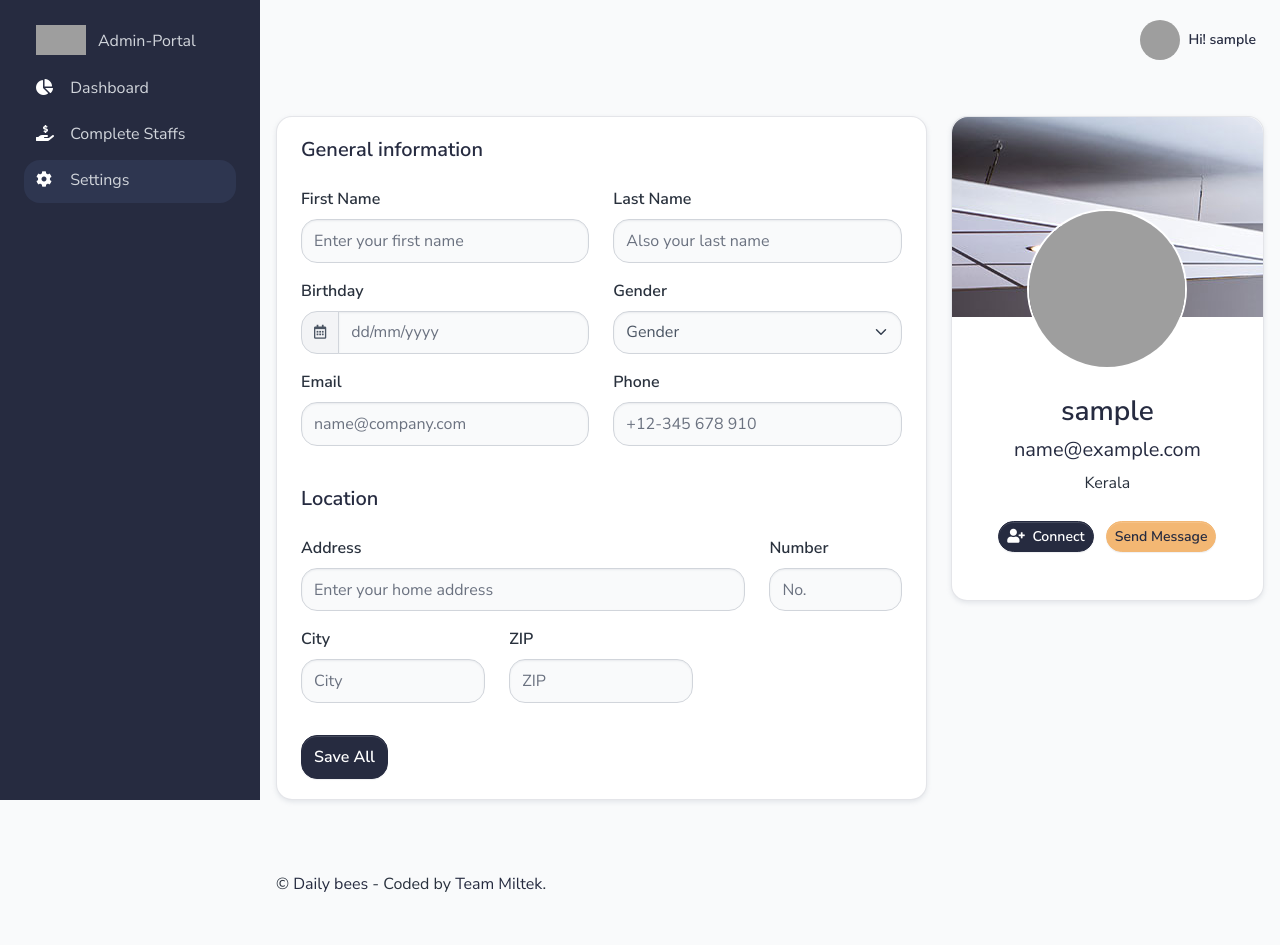
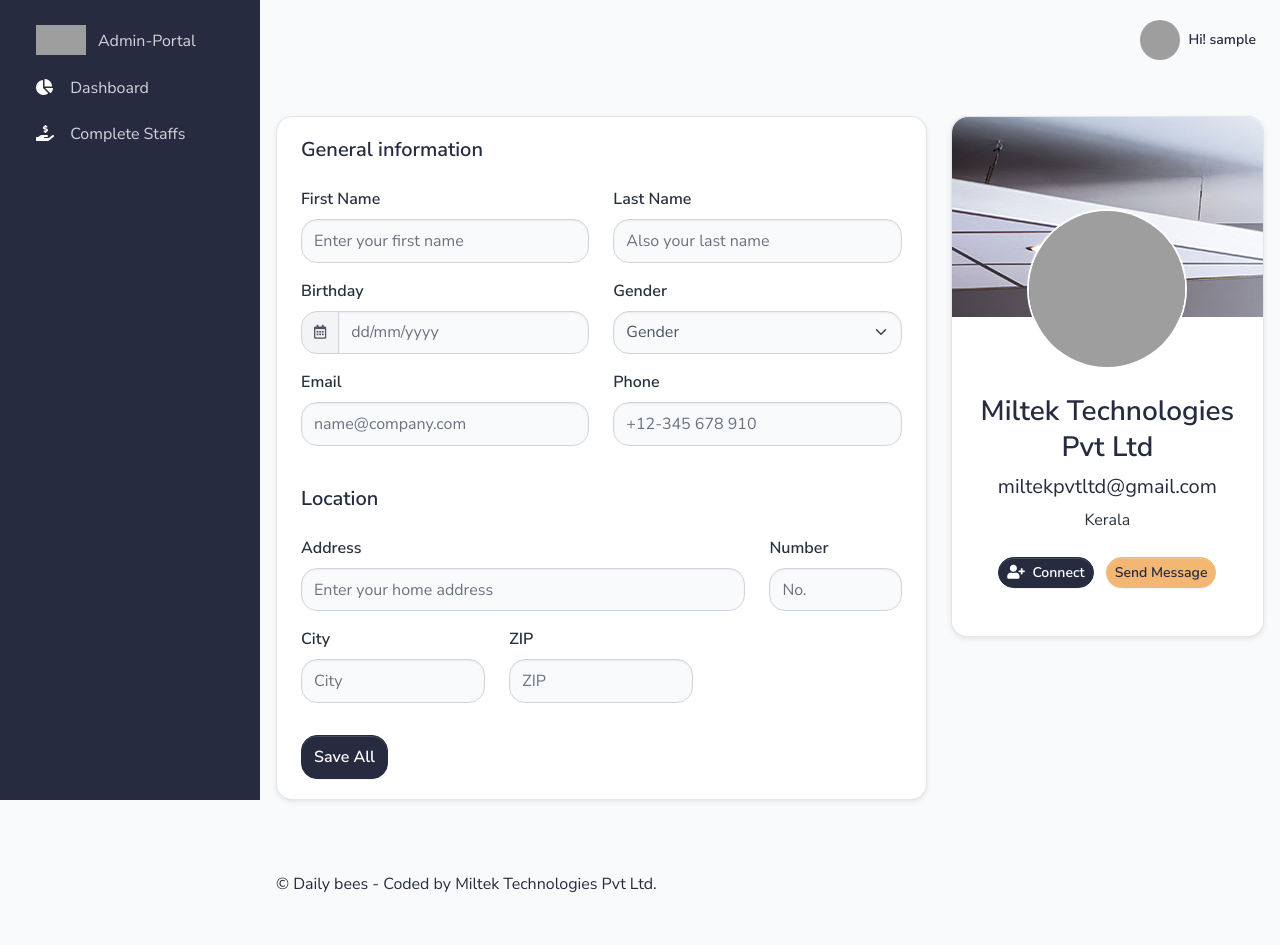
Before and after one commit to Firos333/fieldagent-admin, a Django app: page /settings.html in a window 1280 px wide. Run offline with Django 3.2, Linux system fonts and the light colour scheme; the visitor is signed in with stand-in values (Sample User, id 1); some libraries are stand-ins or nearby versions; grey boxes are pictures that could not be loaded.

Commit message:
test suggesstions added

```diff
--- a/core/templates/includes/footer.html
+++ b/core/templates/includes/footer.html
@@ -3,7 +3,7 @@
             <div class="col-12 col-lg-6 mb-4 mb-lg-0">
                 <p class="mb-0 text-center text-xl-left">
                     &copy; <a class="text-primary fw-normal" href="https://www.miltek.co.in/" target="_blank">Daily bees</a>
-                - Coded by <a href="https://www.miltek.co.in/" target="_blank">Team Miltek</a>.
+                - Coded by <a href="https://www.miltek.co.in/" target="_blank">Miltek Technologies Pvt Ltd</a>.
                 </p>
             </div>
 
--- a/core/templates/includes/sidebar.html
+++ b/core/templates/includes/sidebar.html
@@ -23,7 +23,7 @@
         <li class="nav-item">
           <a href="/" class="nav-link d-flex align-items-center">
             <span class="sidebar-icon">
-              <img src="https://i.postimg.cc/J7FJWgVj/MAIN-enhanced-2.png" height="30" width="50" alt="Volt Logo">
+              <img src="https://i.postimg.cc/bv2s2CTP/Whats-App-Image-2022-09-04-at-4-47-36-PM-2.jpg" height="30" width="50" alt="Volt Logo">
             </span>
             <span class="mt-1 ms-1 sidebar-text">Admin-Portal</span>
 
@@ -41,12 +41,12 @@
             <span class="sidebar-text">Complete Staffs</span>
           </a>
         </li>
-        <li class="nav-item {% if 'settings' in segment %} active {% endif %}">
+        <!-- <li class="nav-item {% if 'settings' in segment %} active {% endif %}">
           <a href="/settings.html" class="nav-link">
             <span class="sidebar-icon"><span class="fas fa-cog"></span></span>
             <span class="sidebar-text">Settings</span>
           </a>
-        </li>
+        </li> -->
 
       </ul>
     </div>
--- a/core/templates/index.html
+++ b/core/templates/index.html
@@ -623,7 +623,7 @@
         <div class="container">
             <div class="row">
                 <div class="col-md-4">
-                    <img class="navbar-brand-dark mb-4" height="35" src="https://i.postimg.cc/J7FJWgVj/MAIN-enhanced-2.png" alt="Logo light">
+                    <img class="navbar-brand-dark mb-4" height="35" src="https://i.postimg.cc/bv2s2CTP/Whats-App-Image-2022-09-04-at-4-47-36-PM-2.jpg" alt="Logo light">
                     <p>Volt is a Premium Bootstrap 5 Admin Dashboard bringing together beautiful UI/UX design and functional elements.</p>
                     <ul class="social-buttons mb-5 mb-lg-0">
                         <li>
--- a/core/templates/layouts/base-fullscreen.html
+++ b/core/templates/layouts/base-fullscreen.html
@@ -48,9 +48,9 @@
 <meta property="twitter:image" content="https://themesberg.s3.us-east-2.amazonaws.com/public/products/volt-pro-bootstrap-5-dashboard/volt-pro-preview.jpg">
 
 <!-- Favicon -->
-<link rel="apple-touch-icon" sizes="120x120" href="https://i.postimg.cc/J7FJWgVj/MAIN-enhanced-2.png">
-<link rel="icon" type="image/png" sizes="32x32" href="https://i.postimg.cc/J7FJWgVj/MAIN-enhanced-2.png">
-<link rel="icon" type="image/png" sizes="16x16" href="https://i.postimg.cc/J7FJWgVj/MAIN-enhanced-2.png">
+<link rel="apple-touch-icon" sizes="120x120" href="https://i.postimg.cc/bv2s2CTP/Whats-App-Image-2022-09-04-at-4-47-36-PM-2.jpg">
+<link rel="icon" type="image/png" sizes="32x32" href="https://i.postimg.cc/bv2s2CTP/Whats-App-Image-2022-09-04-at-4-47-36-PM-2.jpg">
+<link rel="icon" type="image/png" sizes="16x16" href="https://i.postimg.cc/bv2s2CTP/Whats-App-Image-2022-09-04-at-4-47-36-PM-2.jpg">
 <link rel="manifest" href="/static/assets/img/favicon/site.webmanifest">
 <link rel="mask-icon" href="https://i.ibb.co/6wjVxDD/MAIN-enhanced-2.png" color="#ffffff">
 <meta name="msapplication-TileColor" content="#ffffff">
--- a/core/templates/layouts/base.html
+++ b/core/templates/layouts/base.html
@@ -47,11 +47,11 @@
 <meta property="twitter:image" content="https://themesberg.s3.us-east-2.amazonaws.com/public/products/volt-pro-bootstrap-5-dashboard/volt-pro-preview.jpg">
 
 <!-- Favicon -->
-<link rel="apple-touch-icon" sizes="120x120" href="https://i.postimg.cc/J7FJWgVj/MAIN-enhanced-2.png">
-<link rel="icon" type="image/png" sizes="32x32" href="https://i.postimg.cc/J7FJWgVj/MAIN-enhanced-2.png">
-<link rel="icon" type="image/png" sizes="16x16" href="https://i.postimg.cc/J7FJWgVj/MAIN-enhanced-2.png">
+<link rel="apple-touch-icon" sizes="120x120" href="https://i.postimg.cc/bv2s2CTP/Whats-App-Image-2022-09-04-at-4-47-36-PM-2.jpg">
+<link rel="icon" type="image/png" sizes="32x32" href="https://i.postimg.cc/bv2s2CTP/Whats-App-Image-2022-09-04-at-4-47-36-PM-2.jpg">
+<link rel="icon" type="image/png" sizes="16x16" href="https://i.postimg.cc/bv2s2CTP/Whats-App-Image-2022-09-04-at-4-47-36-PM-2.jpg">
 <link rel="manifest" href="/static/assets/img/favicon/site.webmanifest">
-<link rel="mask-icon" href="https://i.postimg.cc/J7FJWgVj/MAIN-enhanced-2.png" color="#ffffff">
+<link rel="mask-icon" href="https://i.postimg.cc/bv2s2CTP/Whats-App-Image-2022-09-04-at-4-47-36-PM-2.jpg" color="#ffffff">
 <meta name="msapplication-TileColor" content="#ffffff">
 <meta name="theme-color" content="#ffffff">
 
--- a/core/templates/settings.html
+++ b/core/templates/settings.html
@@ -105,10 +105,10 @@
                       <div class="card-body pb-5">
                           <img src="https://cdn.pixabay.com/photo/2015/10/05/22/37/blank-profile-picture-973460_1280.png" class="user-avatar large-avatar rounded-circle mx-auto mt-n7 mb-4" alt="Neil Portrait">
                           <h4 class="h3">
-                            {{ request.user.username }}
+                            Miltek Technologies Pvt Ltd
                           </h4>
                           <h5 class="fw-normal">
-                            {{ request.user.email }}
+                            miltekpvtltd@gmail.com
                           </h5>
                           <p class="text-gray mb-4">Kerala</p>
                           <a class="btn btn-sm btn-dark me-2" href="#"><span class="fas fa-user-plus me-1"></span> Connect</a>
--- a/requirements.txt
+++ b/requirements.txt
@@ -1,6 +1,6 @@
 asgiref
 autopep8
-django==2.2.10
+django
 pycodestyle
 pytz
 sqlparse
@@ -12,6 +12,5 @@ whitenoise
 pyrebase
 pyrebase4
 firebase-admin
-psycopg2==2.8
 pandas
 PyJWT==1.7.1
```
